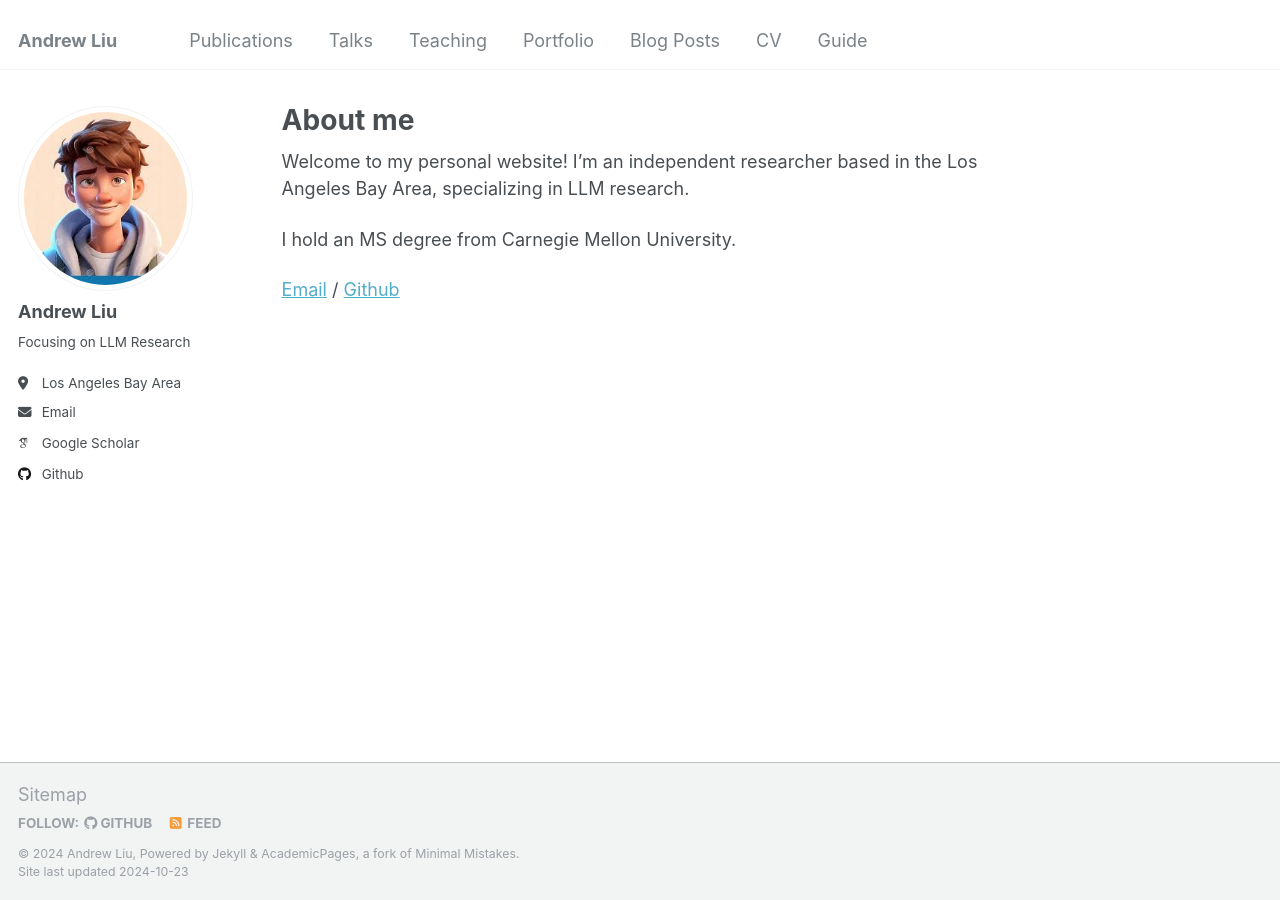
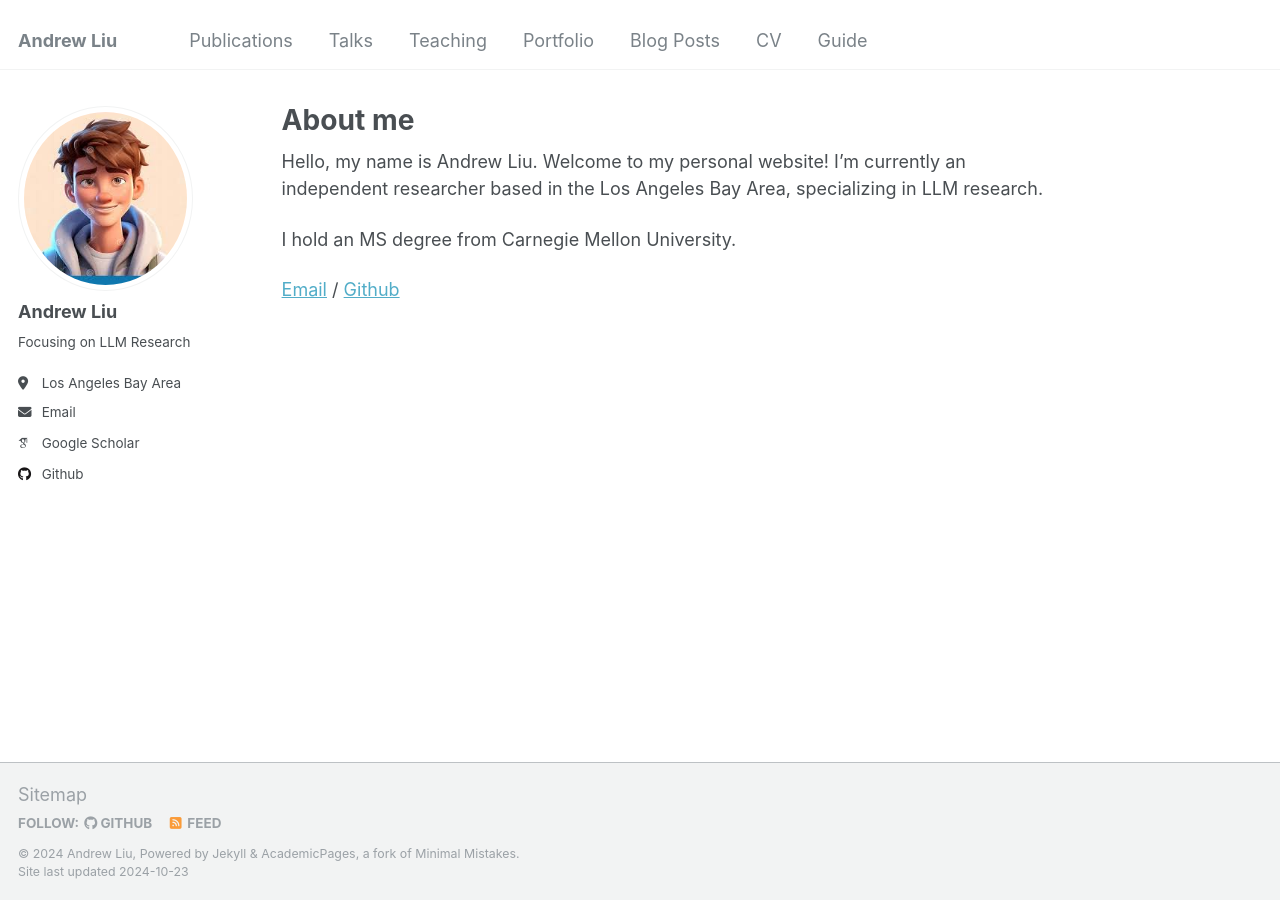
Before and after one commit to Aergneh/Aergneh.github.io, a Jekyll site: the page built from _pages/about.md, in a window 1280 px wide. Built offline with Jekyll 4.4.1, drawn with Linux system fonts in a browser that asks for light colours; some web fonts are replaced.

Commit message:
Update about.md

```diff
--- a/_pages/about.md
+++ b/_pages/about.md
@@ -7,7 +7,7 @@ redirect_from:
   - /about.html
 ---
 
-Welcome to my personal website! I’m an independent researcher based in the Los Angeles Bay Area, specializing in LLM research.
+Hello, my name is Andrew Liu. Welcome to my personal website! I’m currently an independent researcher based in the Los Angeles Bay Area, specializing in LLM research.
 
 I hold an MS degree from Carnegie Mellon University.
 
```
